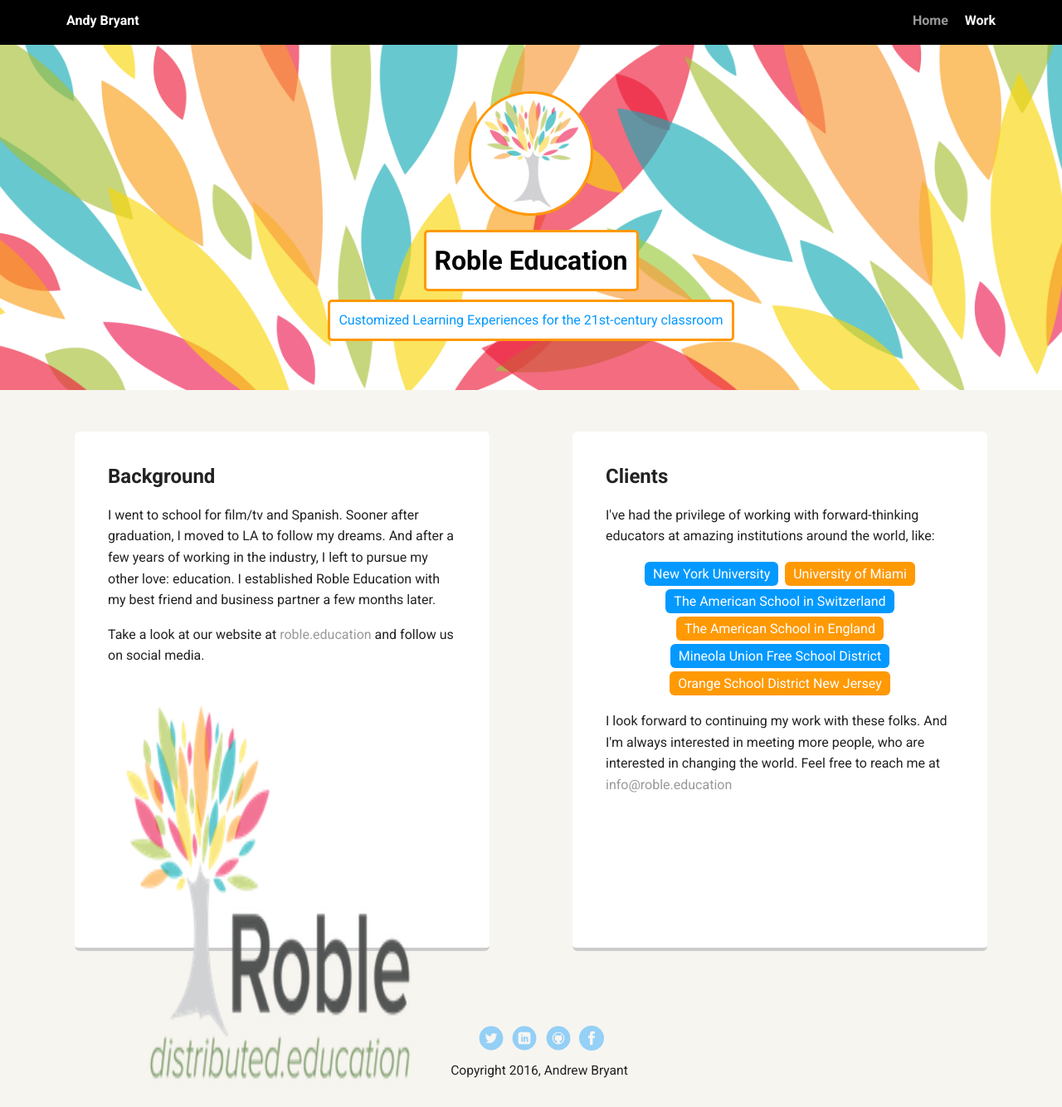
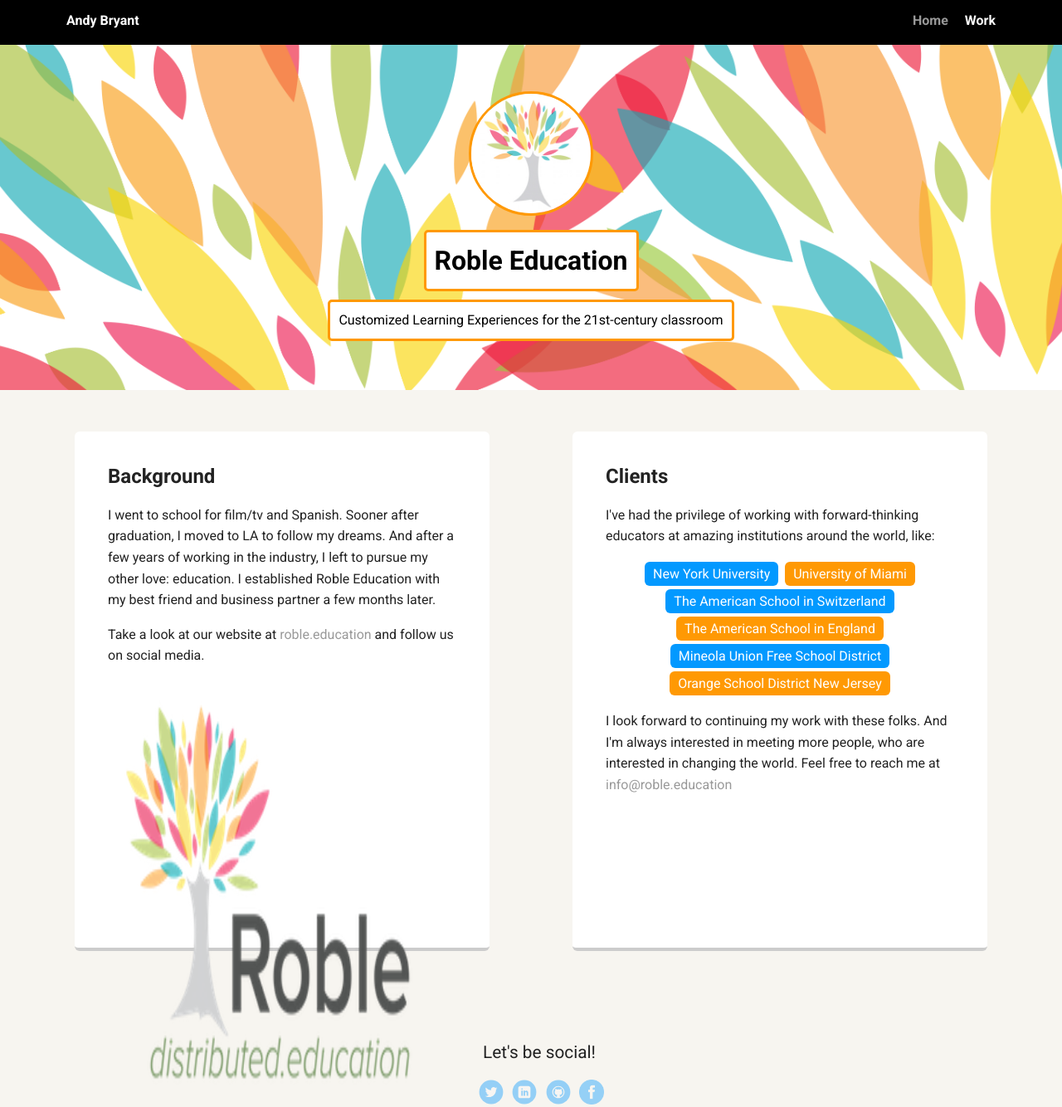
Before and after one commit to andrewmbryant/AndyBryant_TreehouseProfile, a plain HTML site: page work.html in a window 1280 px wide. Shown: the top 1334 px of the page at 83% size. Drawn offline with Linux system fonts and the light colour scheme; a web font is replaced by a local one.

Commit message:
More Edits

```diff
--- a/styles2.css
+++ b/styles2.css
@@ -87,7 +87,7 @@ header .profile-image:hover {
 }
 .location {
   background-color: #fff;
-  color: #0399ff;
+  color: #000;
 }
 .card {
   margin: 30px;
--- a/work.html
+++ b/work.html
@@ -50,6 +50,7 @@
 
     </main>
     <footer>
+          <p>Let's be social!</p>
       <ul>
         <li><a href="http://twitter.com/roble_edu" class="social twitter">Twitter</a></li>
         <li><a href="https://linkedin.com/in/andrew-bryant-671ab97b" class="social linkedin">LinkedIn</a></li>
```
Also changed, not shown: index.html (+1 -0 lines).
